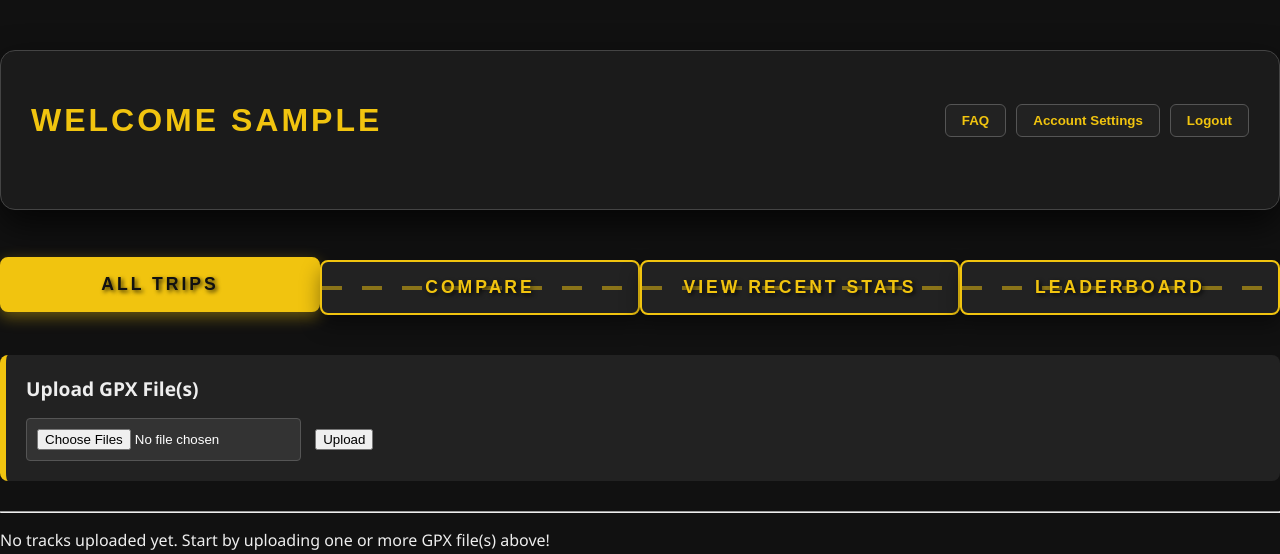
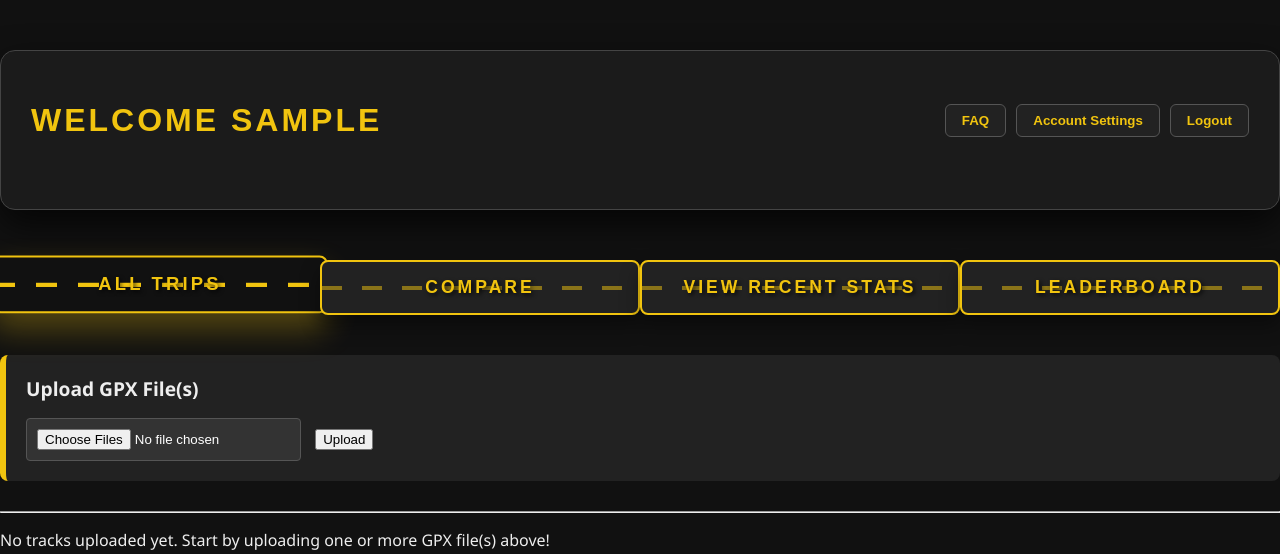
Before and after one commit to Spulp45/cisc4900, a Flask app: page /home in a window 1280 px wide, with the pointer over the restyled element. Shown: the top 554 px of the page. Run offline with Flask 3, Linux system fonts and the light colour scheme; the visitor is signed in with stand-in values (Sample User, id 1); data that the repository does not hold is empty; parts of the project's set-up code (start-up, migrations or seed data) failed here and were passed over.

Commit message:
Remove hover effect styles from racing button

```diff
--- a/static/style.css
+++ b/static/style.css
@@ -109,10 +109,3 @@
     position: relative;
     z-index: 1;
 }
-
-.racing-btn:hover {
-    background-color: #f1c40f;
-    color: #111;
-    transform: translateY(-3px);
-    box-shadow: 0 5px 15px rgba(241, 196, 15, 0.4);
-}
```
